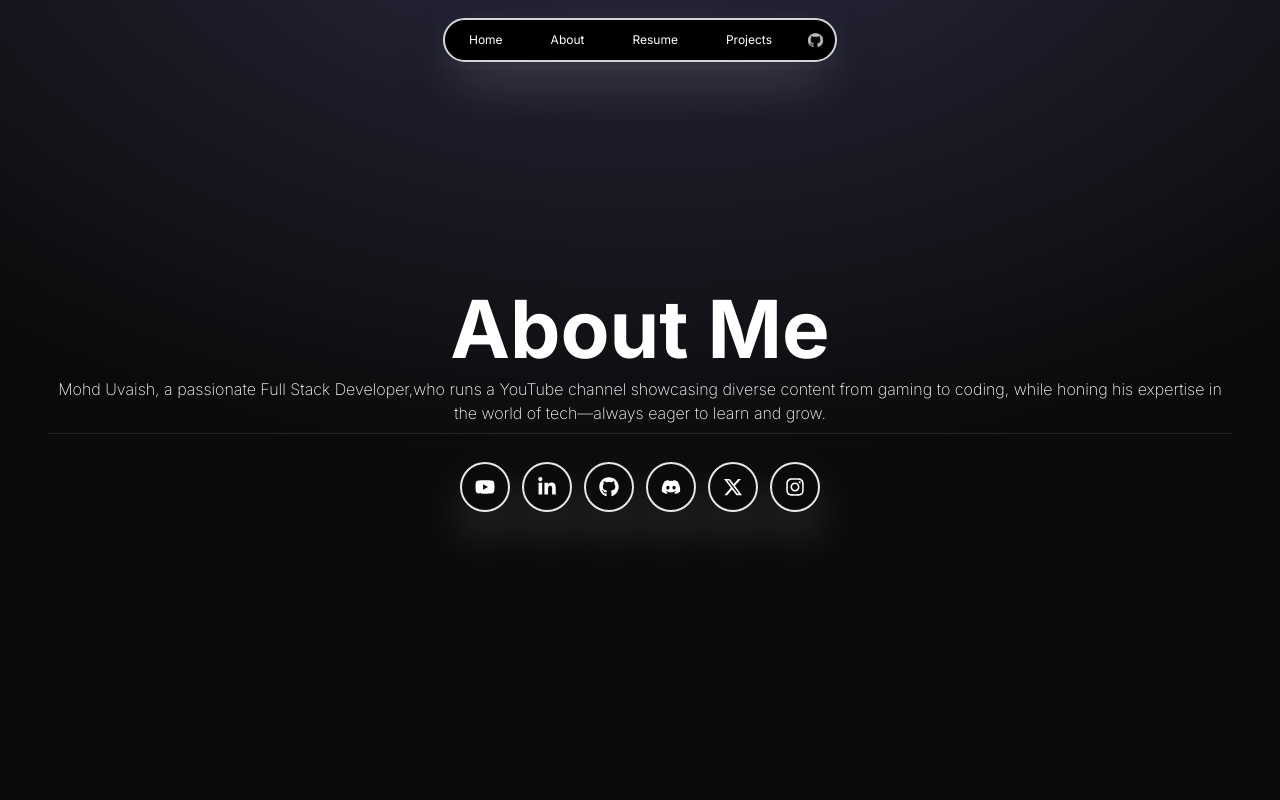
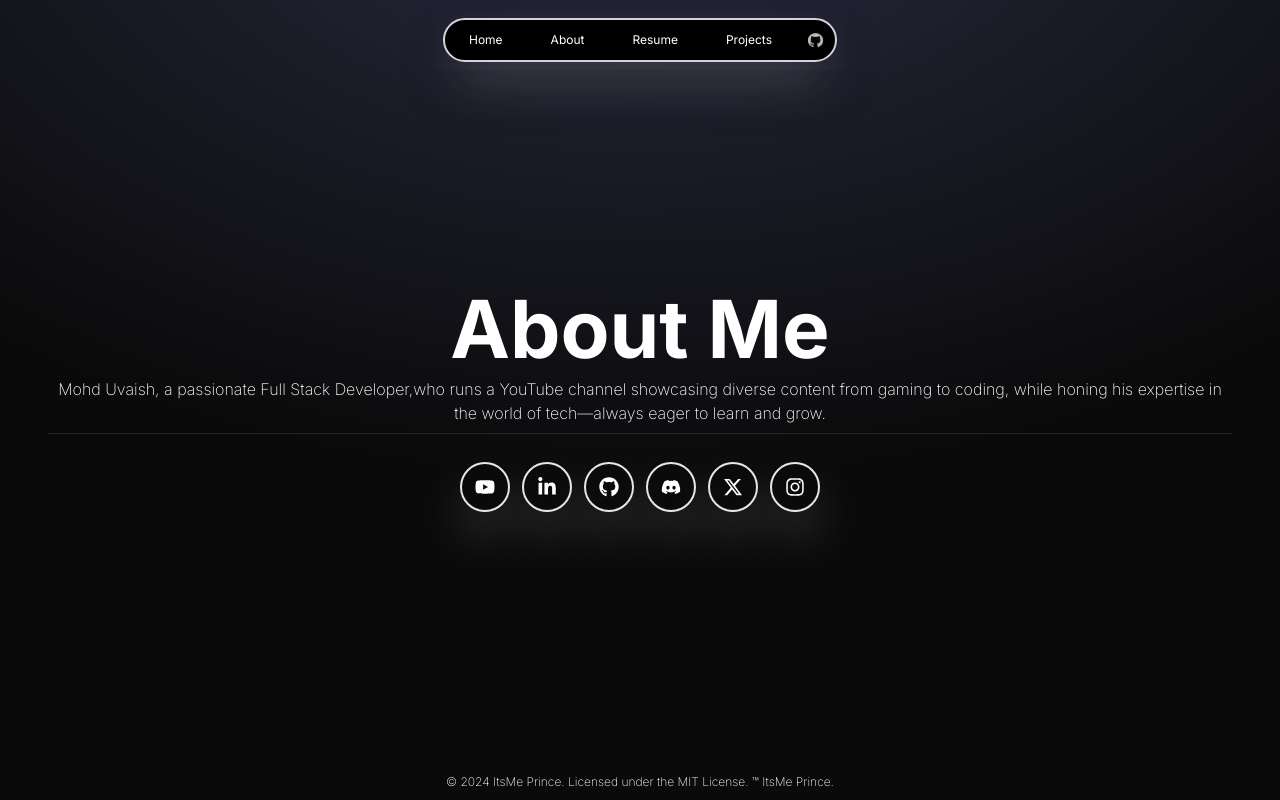
Before and after one commit to itsmeprinceyt/portfolio_itsmeprince, a Next.js app: page /about in a window 1280 px wide. Built offline with nearby package versions, Linux system fonts and the light colour scheme.

Commit message:
added footer in about.jsx

```diff
--- /dev/null
+++ b/app/(components)/Footer.jsx
@@ -0,0 +1,7 @@
+export default function Footer() {
+    return (
+        <footer className="absolute left-1/2 bottom-[10px] transform -translate-x-1/2">
+            <p className="font-extralight text-white text-xs text-center">© 2024 ItsMe Prince. Licensed under the MIT License. ™ ItsMe Prince.</p>
+        </footer>
+    );
+}
--- a/app/about/page.jsx
+++ b/app/about/page.jsx
@@ -1,7 +1,8 @@
 import Link from "next/link";
-
+import Footer from "..//(components)/Footer.jsx";
 export default function Home() {
     return (
+        <>
         <div className="">
             <div className="flex justify-center items-center min-h-screen top-0 z-[-2] bg-neutral-950 bg-[radial-gradient(ellipse_80%_80%_at_50%_-20%,rgba(120,119,198,0.3),rgba(255,255,255,0))]  px-10 ">
                 <div className="text-white p-2 flex flex-col gap-10 items-start sm:justify-center sm:items-center">
@@ -89,5 +90,7 @@ export default function Home() {
                 </div>
             </div>
         </div>
+        <Footer/>
+        </>
     );
 }
```
